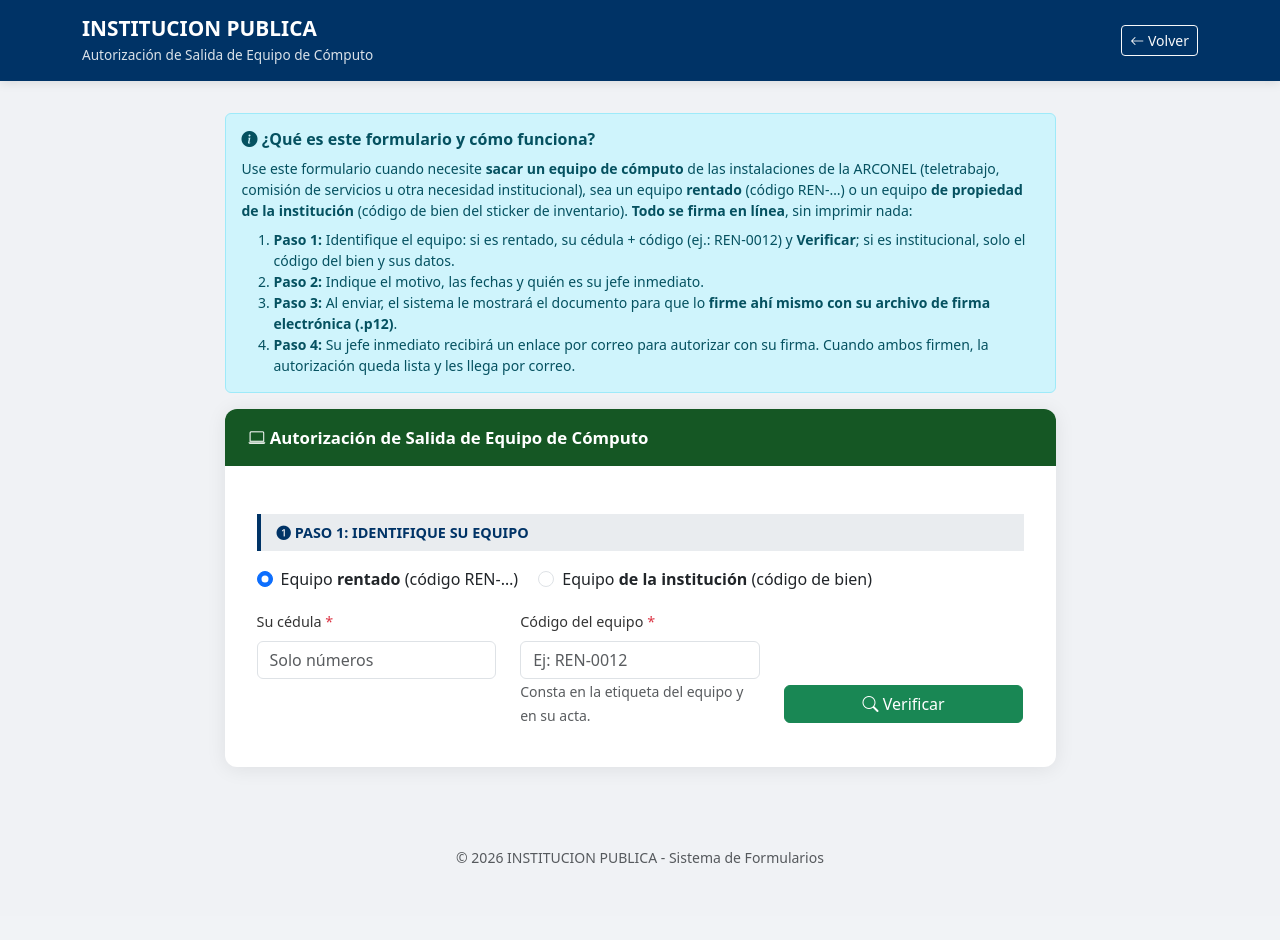
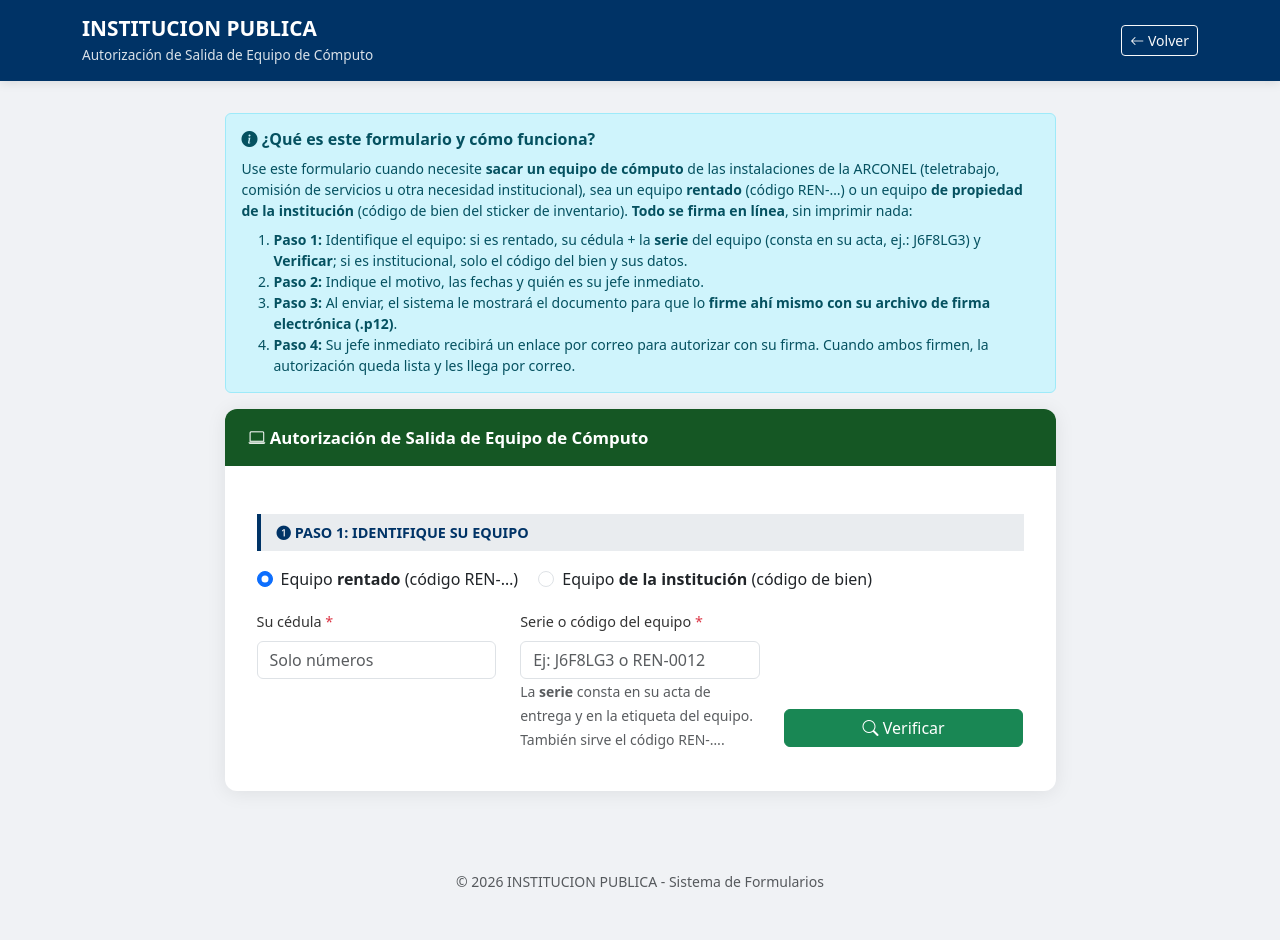
Before and after one commit to ncuenca84/formularios, a PHP site: page /forms/form7.php in a window 1280 px wide. Before the commit the page ends 863 px from the top, so only its background shows below. Run offline with PHP 8.4, Linux system fonts and the light colour scheme; data comes from the database, SQL or seed files in the repository; some libraries are stand-ins or nearby versions.

Commit message:
feat(eqr): el formulario 7 acepta la SERIE del equipo ademas del codigo
El funcionario conoce la serie (consta en su acta de entrega y en el
equipo), no el codigo interno REN-... del inventario. La verificacion
cedula+equipo ahora acepta cualquiera de los dos, sin revelar datos de
terceros; textos del formulario y mensajes actualizados. La opcion de
bienes tambien detecta series de equipos rentados.

Co-Authored-By: Claude Fable 5 <noreply@anthropic.com>
Claude-Session: https://claude.ai/code/session_011NczRJK8wdJmAZTVbdKkp6

```diff
--- a/eqr_salida_api.php
+++ b/eqr_salida_api.php
@@ -38,7 +38,7 @@ $equipo = eqrEquipoDeCustodio($db, $cedula, $codigo);
 if (!$equipo) {
     eqrPubIntentoFallido($db, 'salida_verificacion_fallida', ['codigo' => substr($codigo, 0, 20)]);
     salidaApiResponder(['ok' => false,
-        'mensaje' => 'Los datos no coinciden con un equipo a su cargo. Verifique su cédula y el código del equipo (ej.: REN-0012).']);
+        'mensaje' => 'Los datos no coinciden con un equipo a su cargo. Verifique su cédula y la serie del equipo (consta en su acta de entrega, ej.: J6F8LG3) o el código REN-….']);
 }
 
 salidaApiResponder([
--- a/forms/form7.php
+++ b/forms/form7.php
@@ -30,9 +30,9 @@ renderFormErroresYPrevios();
                 equipo <strong>de propiedad de la institución</strong> (código de bien del sticker de
                 inventario). <strong>Todo se firma en línea</strong>, sin imprimir nada:</p>
                 <ol class="mb-0 small">
-                    <li><strong>Paso 1:</strong> Identifique el equipo: si es rentado, su cédula + código
-                        (ej.: REN-0012) y <strong>Verificar</strong>; si es institucional, solo el código del
-                        bien y sus datos.</li>
+                    <li><strong>Paso 1:</strong> Identifique el equipo: si es rentado, su cédula + la
+                        <strong>serie</strong> del equipo (consta en su acta, ej.: J6F8LG3) y
+                        <strong>Verificar</strong>; si es institucional, solo el código del bien y sus datos.</li>
                     <li><strong>Paso 2:</strong> Indique el motivo, las fechas y quién es su jefe inmediato.</li>
                     <li><strong>Paso 3:</strong> Al enviar, el sistema le mostrará el documento para que lo
                         <strong>firme ahí mismo con su archivo de firma electrónica (.p12)</strong>.</li>
@@ -72,10 +72,11 @@ renderFormErroresYPrevios();
                                        maxlength="10" placeholder="Solo números" required autocomplete="off">
                             </div>
                             <div class="col-md-4 mb-3">
-                                <label class="form-label">Código del equipo <span class="text-danger">*</span></label>
+                                <label class="form-label">Serie o código del equipo <span class="text-danger">*</span></label>
                                 <input type="text" name="codigo" id="codigo" class="form-control"
-                                       placeholder="Ej: REN-0012" required autocomplete="off">
-                                <small class="text-muted">Consta en la etiqueta del equipo y en su acta.</small>
+                                       placeholder="Ej: J6F8LG3 o REN-0012" required autocomplete="off">
+                                <small class="text-muted">La <strong>serie</strong> consta en su acta de
+                                    entrega y en la etiqueta del equipo. También sirve el código REN-….</small>
                             </div>
                             <div class="col-md-4 mb-3 d-flex align-items-end">
                                 <button type="button" id="btnVerificar" class="btn btn-success w-100 mb-1">
--- a/includes/eqr/flujo.php
+++ b/includes/eqr/flujo.php
@@ -548,12 +548,14 @@ function eqrEquipoBienInstitucional(PDO $db, string $codigoBien, array $sol): ar
         return ['error' => 'Falta ejecutar la migración del módulo (registro de bienes institucionales). Avise a la DTIC.'];
     }
 
-    $stmt = $db->prepare("SELECT * FROM eqr_equipos WHERE codigo_interno = ?");
-    $stmt->execute([$codigo]);
+    // Tambien por serie: si alguien escribe la serie de un equipo rentado
+    // en la opcion de bienes, se le indica usar la otra opcion.
+    $stmt = $db->prepare("SELECT * FROM eqr_equipos WHERE codigo_interno = ? OR serie = ? LIMIT 1");
+    $stmt->execute([$codigo, $codigo]);
     $eq = $stmt->fetch();
 
     if ($eq && (int)$eq['contrato_id'] !== (int)$contrato['id']) {
-        return ['error' => 'Ese código corresponde a un equipo RENTADO del inventario: use la opción "Equipo rentado (REN-…)" con su cédula.'];
+        return ['error' => 'Ese código o serie corresponde a un equipo RENTADO del inventario: use la opción "Equipo rentado" con su cédula.'];
     }
     if ($eq) {
         // El registro existe de una salida anterior: si tiene una salida en
@@ -592,8 +594,11 @@ function eqrEquipoBienInstitucional(PDO $db, string $codigoBien, array $sol): ar
 }
 
 /**
- * Verifica el par cedula + codigo interno SIN revelar informacion de
- * terceros. Devuelve el equipo si esta a nombre de esa cedula, o null.
+ * Verifica el par cedula + equipo SIN revelar informacion de terceros.
+ * El equipo se identifica por su CODIGO INTERNO (REN-....) o por su NUMERO
+ * DE SERIE: el funcionario normalmente conoce la serie (consta en su acta
+ * de entrega y en el equipo), no el codigo interno del inventario.
+ * Devuelve el equipo si esta a nombre de esa cedula, o null.
  */
 function eqrEquipoDeCustodio(PDO $db, string $cedula, string $codigo): ?array
 {
@@ -601,8 +606,9 @@ function eqrEquipoDeCustodio(PDO $db, string $cedula, string $codigo): ?array
     $codigo = strtoupper(trim($codigo));
     if ($cedula === '' || $codigo === '') { return null; }
     $stmt = $db->prepare("SELECT * FROM eqr_equipos
-                          WHERE codigo_interno = ? AND custodio_cedula = ? AND estado = 'asignado'");
-    $stmt->execute([$codigo, $cedula]);
+                          WHERE (codigo_interno = ? OR serie = ?)
+                            AND custodio_cedula = ? AND estado = 'asignado' LIMIT 1");
+    $stmt->execute([$codigo, $codigo, $cedula]);
     return $stmt->fetch() ?: null;
 }
 
```
Also changed, not shown: docs/MODULO_EQUIPOS_RENTADOS.md (+2 -1 lines), tests/fase3_salidas.php (+2 -0 lines).
